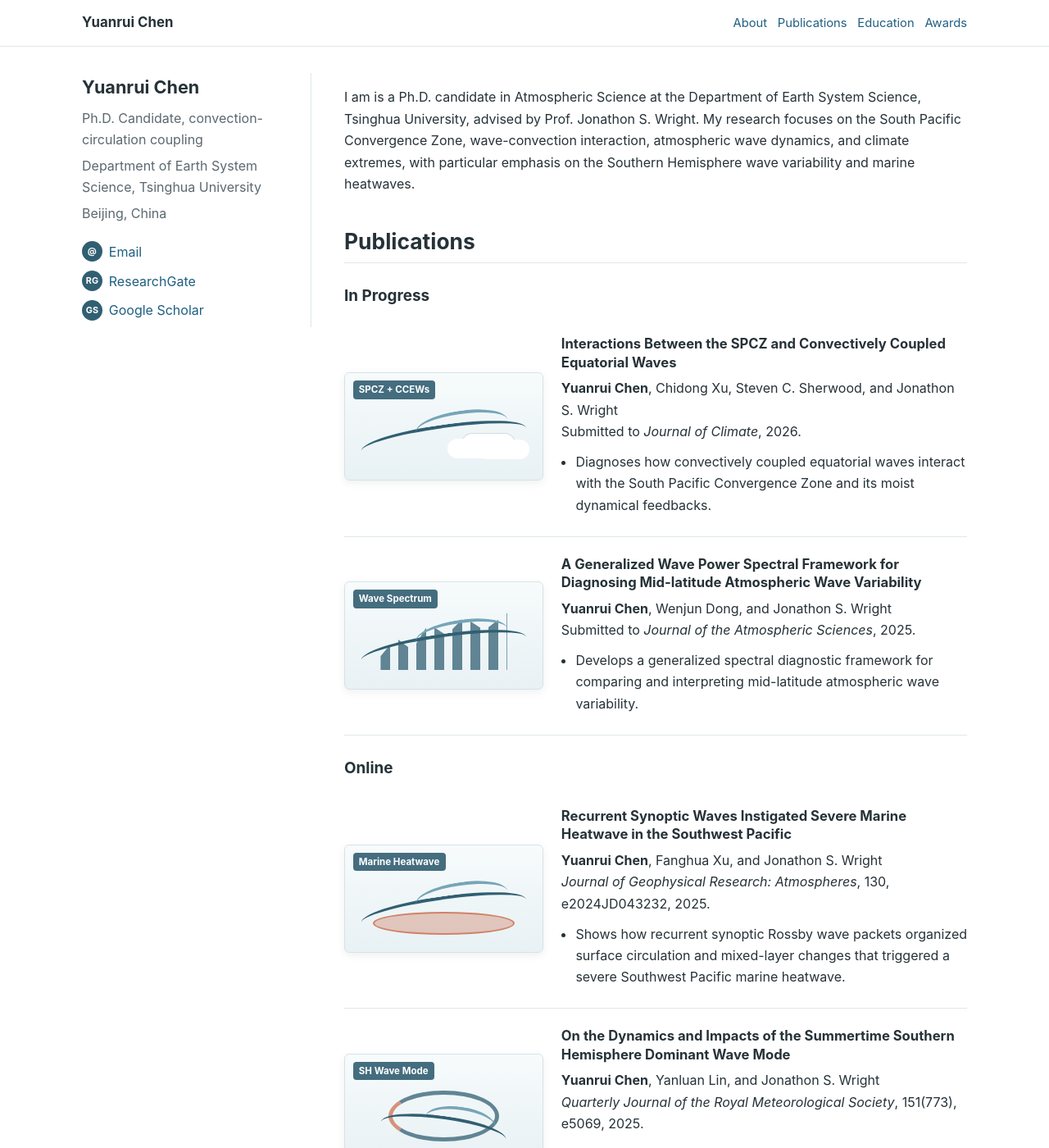
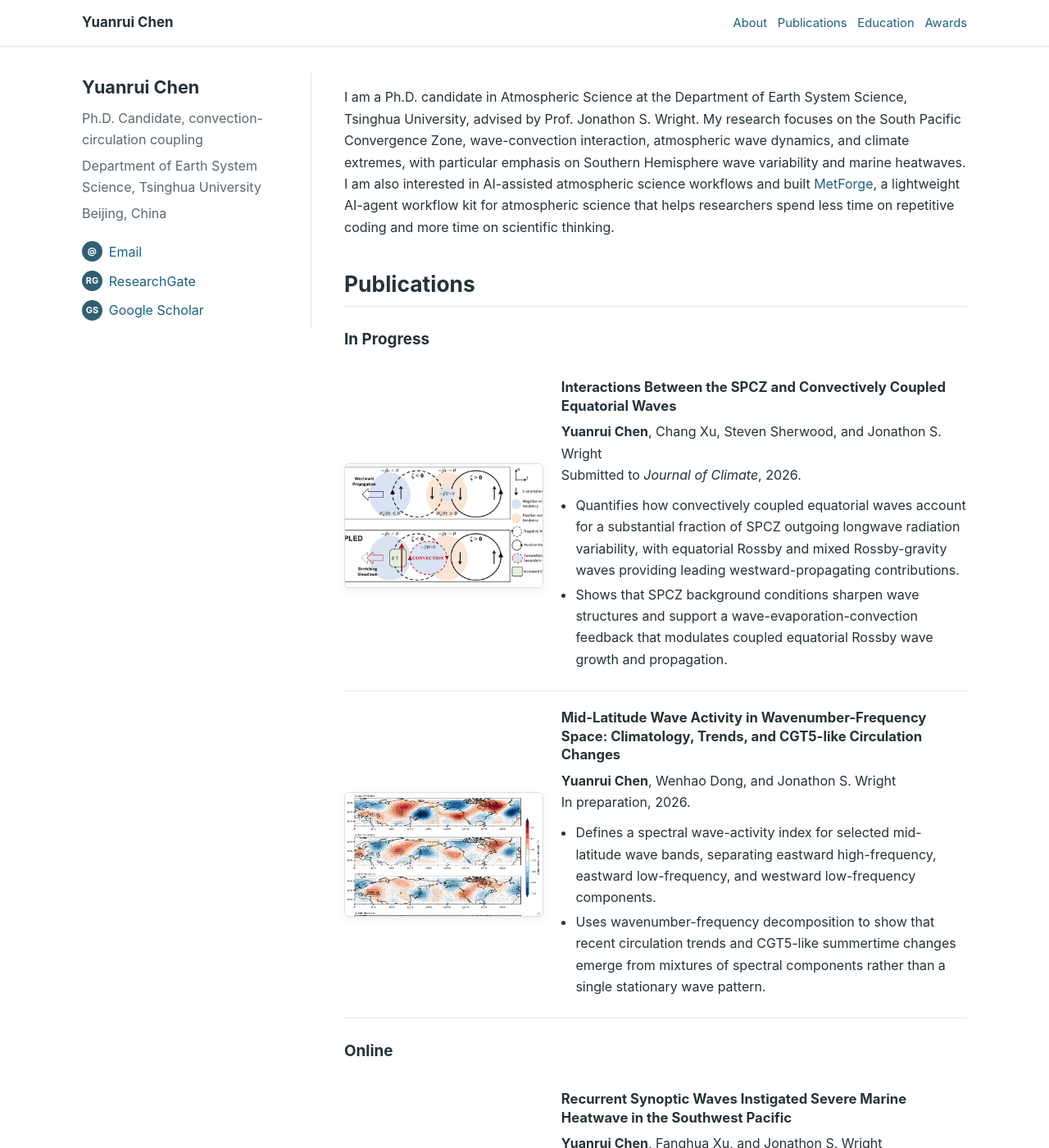
Before and after one commit to yuanruichen/yuanruichen.github.io, a Jekyll site: the page built from index.md, in a window 1280 px wide and 1400 px high. Shown: the whole window at 82% size. Built offline with Jekyll 4.4.1, drawn with Linux system fonts in a browser that asks for light colours; some of the changed text lies outside the part shown.

Commit message:
Update publications and MetForge intro

```diff
--- a/assets/css/main.scss
+++ b/assets/css/main.scss
@@ -184,136 +184,33 @@ h3 {
   margin: .2rem 0;
 }
 
-.scheme-card {
-  position: relative;
+.paper-thumb {
+  display: grid;
+  place-items: center;
+  margin: 0;
+  aspect-ratio: 16 / 10;
   overflow: hidden;
-  min-height: 132px;
   border: 1px solid #d7e3e7;
   border-radius: 6px;
-  background: linear-gradient(180deg, #f7fbfc 0%, #e8f1f4 100%);
+  background: #f7fbfc;
   box-shadow: 0 3px 10px rgba(45, 69, 78, .08);
 }
 
-.scheme-label {
-  position: absolute;
-  top: .55rem;
-  left: .6rem;
-  z-index: 2;
-  padding: .12rem .45rem;
-  border-radius: 4px;
-  color: #fff;
-  background: rgba(49, 95, 114, .9);
-  font-size: .72rem;
-  font-weight: 700;
+.paper-thumb img {
+  width: 100%;
+  height: 100%;
+  display: block;
+  object-fit: cover;
 }
 
-.scheme-wave,
-.scheme-curve {
-  position: absolute;
-  left: 8%;
-  right: 8%;
-  top: 48%;
-  height: 36px;
-  border-top: 4px solid var(--accent);
-  border-radius: 50%;
-  transform: rotate(-8deg);
-}
-
-.scheme-wave::before,
-.scheme-curve::before {
-  content: "";
-  position: absolute;
-  left: 34%;
-  right: 10%;
-  top: -18px;
-  height: 34px;
-  border-top: 4px solid #76a5b7;
-  border-radius: 50%;
-}
-
-.scheme-wave.small {
-  top: 58%;
-  left: 18%;
-  right: 18%;
-  transform: rotate(8deg);
-}
-
-.scheme-clouds {
-  position: absolute;
-  right: 14%;
-  bottom: 25%;
-  width: 64px;
-  height: 24px;
-  border-radius: 999px;
-  background: #ffffff;
-  box-shadow: -18px 6px 0 #fff, 18px 7px 0 #fff, 0 0 0 1px #cfdde2;
-}
-
-.scheme-warm-pool {
-  position: absolute;
-  left: 14%;
-  bottom: 16%;
-  width: 72%;
-  height: 28px;
-  border-radius: 50%;
-  background: rgba(198, 95, 58, .3);
-  border: 2px solid rgba(198, 95, 58, .65);
-}
-
-.scheme-bars {
-  position: absolute;
-  left: 18%;
-  bottom: 18%;
-  width: 64%;
-  height: 58%;
-  background: repeating-linear-gradient(90deg, rgba(49, 95, 114, .75) 0 12px, transparent 12px 22px);
-  clip-path: polygon(0 78%, 12% 48%, 25% 68%, 38% 25%, 52% 44%, 66% 15%, 82% 36%, 100% 8%, 100% 100%, 0 100%);
-}
-
-.scheme-ring {
-  position: absolute;
-  inset: 34% 22% 18% 22%;
-  border: 5px solid rgba(49, 95, 114, .75);
-  border-left-color: rgba(198, 95, 58, .65);
-  border-radius: 50%;
-}
-
-.scheme-quadrants {
-  position: absolute;
-  inset: 25% 18% 18% 18%;
-  background: conic-gradient(from 45deg, rgba(198, 95, 58, .68), rgba(198, 95, 58, .68) 25%, rgba(49, 95, 114, .68) 25%, rgba(49, 95, 114, .68) 50%, rgba(198, 95, 58, .68) 50%, rgba(198, 95, 58, .68) 75%, rgba(49, 95, 114, .68) 75%);
-  border-radius: 50%;
-  opacity: .82;
-}
-
-.scheme-interface {
-  position: absolute;
-  left: 10%;
-  right: 10%;
-  top: 58%;
-  border-top: 4px solid #315f72;
-}
-
-.scheme-arrows::before,
-.scheme-arrows::after {
-  content: "";
-  position: absolute;
-  width: 32px;
-  height: 44px;
-  border-left: 3px solid var(--warm);
-  border-top: 3px solid var(--warm);
-}
-
-.scheme-arrows::before {
-  left: 34%;
-  top: 24%;
-  transform: rotate(45deg);
-}
-
-.scheme-arrows::after {
-  right: 28%;
-  bottom: 16%;
-  transform: rotate(225deg);
+.paper-thumb--empty {
+  color: #fff;
+  background:
+    linear-gradient(135deg, rgba(49, 95, 114, .88), rgba(198, 95, 58, .78)),
+    var(--accent-soft);
+  font-size: .78rem;
+  font-weight: 700;
+  letter-spacing: 0;
 }
 
 @media (max-width: 820px) {
@@ -340,7 +237,7 @@ h3 {
     gap: .9rem;
   }
 
-  .scheme-card {
-    min-height: 118px;
+  .paper-thumb {
+    aspect-ratio: 16 / 9;
   }
 }
--- a/index.md
+++ b/index.md
@@ -6,7 +6,7 @@ permalink: /
 
 <span class='anchor' id='about'></span>
 
-I am is a Ph.D. candidate in Atmospheric Science at the Department of Earth System Science, Tsinghua University, advised by Prof. Jonathon S. Wright. My research focuses on the South Pacific Convergence Zone, wave-convection interaction, atmospheric wave dynamics, and climate extremes, with particular emphasis on the Southern Hemisphere wave variability and marine heatwaves.
+I am a Ph.D. candidate in Atmospheric Science at the Department of Earth System Science, Tsinghua University, advised by Prof. Jonathon S. Wright. My research focuses on the South Pacific Convergence Zone, wave-convection interaction, atmospheric wave dynamics, and climate extremes, with particular emphasis on Southern Hemisphere wave variability and marine heatwaves. I am also interested in AI-assisted atmospheric science workflows and built [MetForge](https://github.com/yuanruichen/MetForge), a lightweight AI-agent workflow kit for atmospheric science that helps researchers spend less time on repetitive coding and more time on scientific thinking.
 
 <span class='anchor' id='publications'></span>
 
@@ -15,35 +15,37 @@ I am is a Ph.D. candidate in Atmospheric Science at the Department of Earth Syst
 ## In Progress
 
 <div class="paper-box paper-spcz" markdown="1">
-<div class="paper-box-image"><div class="scheme-card"><div class="scheme-label">SPCZ + CCEWs</div><div class="scheme-wave"></div><div class="scheme-clouds"></div></div></div>
+<div class="paper-box-image"><figure class="paper-thumb"><img src="/assets/images/publications/spcz-ccew.png" alt="Schematic of SPCZ and convectively coupled equatorial wave feedback"></figure></div>
 <div class="paper-box-text" markdown="1">
 
 ### Interactions Between the SPCZ and Convectively Coupled Equatorial Waves
 
-**Yuanrui Chen**, Chidong Xu, Steven C. Sherwood, and Jonathon S. Wright
+**Yuanrui Chen**, Chang Xu, Steven Sherwood, and Jonathon S. Wright
 Submitted to *Journal of Climate*, 2026.
 
-- Diagnoses how convectively coupled equatorial waves interact with the South Pacific Convergence Zone and its moist dynamical feedbacks.
+- Quantifies how convectively coupled equatorial waves account for a substantial fraction of SPCZ outgoing longwave radiation variability, with equatorial Rossby and mixed Rossby-gravity waves providing leading westward-propagating contributions.
+- Shows that SPCZ background conditions sharpen wave structures and support a wave-evaporation-convection feedback that modulates coupled equatorial Rossby wave growth and propagation.
 </div>
 </div>
 
 <div class="paper-box paper-spectrum" markdown="1">
-<div class="paper-box-image"><div class="scheme-card"><div class="scheme-label">Wave Spectrum</div><div class="scheme-bars"></div><div class="scheme-curve"></div></div></div>
+<div class="paper-box-image"><figure class="paper-thumb"><img src="/assets/images/publications/wave-spectra.png" alt="Spectral wave activity trend decomposition"></figure></div>
 <div class="paper-box-text" markdown="1">
 
-### A Generalized Wave Power Spectral Framework for Diagnosing Mid-latitude Atmospheric Wave Variability
+### Mid-Latitude Wave Activity in Wavenumber-Frequency Space: Climatology, Trends, and CGT5-like Circulation Changes
 
-**Yuanrui Chen**, Wenjun Dong, and Jonathon S. Wright
-Submitted to *Journal of the Atmospheric Sciences*, 2025.
+**Yuanrui Chen**, Wenhao Dong, and Jonathon S. Wright
+In preparation, 2026.
 
-- Develops a generalized spectral diagnostic framework for comparing and interpreting mid-latitude atmospheric wave variability.
+- Defines a spectral wave-activity index for selected mid-latitude wave bands, separating eastward high-frequency, eastward low-frequency, and westward low-frequency components.
+- Uses wavenumber-frequency decomposition to show that recent circulation trends and CGT5-like summertime changes emerge from mixtures of spectral components rather than a single stationary wave pattern.
 </div>
 </div>
 
 ## Online
 
 <div class="paper-box paper-mhw" markdown="1">
-<div class="paper-box-image"><div class="scheme-card"><div class="scheme-label">Marine Heatwave</div><div class="scheme-wave"></div><div class="scheme-warm-pool"></div></div></div>
+<div class="paper-box-image"><figure class="paper-thumb"><img src="/assets/images/publications/mhw-rrwp.png" alt="Recurrent Rossby wave packets during the Southwest Pacific marine heatwave"></figure></div>
 <div class="paper-box-text" markdown="1">
 
 ### Recurrent Synoptic Waves Instigated Severe Marine Heatwave in the Southwest Pacific
@@ -51,12 +53,13 @@ Submitted to *Journal of the Atmospheric Sciences*, 2025.
 **Yuanrui Chen**, Fanghua Xu, and Jonathon S. Wright
 *Journal of Geophysical Research: Atmospheres*, 130, e2024JD043232, 2025.
 
-- Shows how recurrent synoptic Rossby wave packets organized surface circulation and mixed-layer changes that triggered a severe Southwest Pacific marine heatwave.
+- Demonstrates that the 2019/2020 Southwest Pacific marine heatwave developed through two warming stages and an intermediate cooling phase dominated by recurrent synoptic Rossby wave packets.
+- Links wave-organized near-surface circulation to reduced wind-driven mixing, mixed-layer shoaling, enhanced solar warming, and eventual dissipation when the mixed layer returned toward climatology.
 </div>
 </div>
 
 <div class="paper-box paper-shmode" markdown="1">
-<div class="paper-box-image"><div class="scheme-card"><div class="scheme-label">SH Wave Mode</div><div class="scheme-ring"></div><div class="scheme-wave small"></div></div></div>
+<div class="paper-box-image"><figure class="paper-thumb"><img src="/assets/images/publications/zw5-mode.png" alt="Summertime Southern Hemisphere zonal wavenumber-5 mode"></figure></div>
 <div class="paper-box-text" markdown="1">
 
 ### On the Dynamics and Impacts of the Summertime Southern Hemisphere Dominant Wave Mode
@@ -64,12 +67,13 @@ Submitted to *Journal of the Atmospheric Sciences*, 2025.
 **Yuanrui Chen**, Yanluan Lin, and Jonathon S. Wright
 *Quarterly Journal of the Royal Meteorological Society*, 151(773), e5069, 2025.
 
-- Identifies the dynamics and downstream impacts of a dominant summertime Southern Hemisphere wave mode.
+- Provides a comprehensive analysis of summertime Southern Hemisphere zonal wavenumber 5 using a two-dimensional index that tracks propagation and intensity.
+- Connects ZW5 life cycles to baroclinic generation, barotropic decay, surface weather impacts, and concurrent heat extremes across Southern Hemisphere mid-latitudes.
 </div>
 </div>
 
 <div class="paper-box paper-quadrupole" markdown="1">
-<div class="paper-box-image"><div class="scheme-card"><div class="scheme-label">Quadrupole Mode</div><div class="scheme-quadrants"></div></div></div>
+<div class="paper-box-image"><figure class="paper-thumb"><img src="/assets/images/publications/cqm-schematic.png" alt="Coupled Quadrupole Mode schematic in the South Pacific"></figure></div>
 <div class="paper-box-text" markdown="1">
 
 ### A Coupled Quadrupole Mode in the South Pacific
@@ -77,12 +81,13 @@ Submitted to *Journal of the Atmospheric Sciences*, 2025.
 **Yuanrui Chen** and Jonathon S. Wright
 *Journal of Climate*, 37, 6109-6126, 2024.
 
-- Describes a coupled South Pacific quadrupole pattern linking regional circulation, convection, and tropical-extratropical variability.
+- Identifies a Coupled Quadrupole Mode linking the enhanced SPCZ atmospheric pattern and South Pacific Quadrupole sea surface temperature anomalies during austral summer.
+- Shows that the atmospheric component leads the oceanic response by about one month and is organized by a stationary Rossby wave train with coupled atmosphere-ocean feedbacks.
 </div>
 </div>
 
 <div class="paper-box paper-bias" markdown="1">
-<div class="paper-box-image"><div class="scheme-card"><div class="scheme-label">Model Bias</div><div class="scheme-clouds"></div><div class="scheme-bars"></div></div></div>
+<div class="paper-box-image"><figure class="paper-thumb"><img src="/assets/images/publications/james-spcz-bias.png" alt="Wave-convection interaction and SPCZ model bias preview"></figure></div>
 <div class="paper-box-text" markdown="1">
 
 ### Wave-convection interactions amplify convective parameterization biases in the South Pacific Convergence Zone
@@ -90,12 +95,13 @@ Submitted to *Journal of the Atmospheric Sciences*, 2025.
 **Yuanrui Chen**, Wenchao Chu, Jonathon S. Wright, and Yanluan Lin
 *Journal of Advances in Modeling Earth Systems*, 16, e2024MS004334, 2024.
 
-- Demonstrates that wave-convection coupling can amplify convective parameterization biases in simulations of the SPCZ.
+- Shows that wave-convection interactions can amplify convective parameterization biases in SPCZ simulations.
+- Highlights how errors in convection-circulation coupling project onto regional rainfall, circulation, and model-performance biases.
 </div>
 </div>
 
 <div class="paper-box paper-airsea" markdown="1">
-<div class="paper-box-image"><div class="scheme-card"><div class="scheme-label">Air-Sea Flux</div><div class="scheme-interface"></div><div class="scheme-arrows"></div></div></div>
+<div class="paper-box-image"><figure class="paper-thumb paper-thumb--empty"><span>Air-Sea Flux</span></figure></div>
 <div class="paper-box-text" markdown="1">
 
 ### Estimation of gas exchange rate and carbon dioxide gas flux at the sea-air interface
```
Also changed, not shown: assets/images/publications/cqm-schematic.png (added), assets/images/publications/james-spcz-bias.png (added), assets/images/publications/mhw-rrwp.png (added), assets/images/publications/spcz-ccew.png (added), assets/images/publications/wave-spectra.png (added), assets/images/publications/zw5-mode.png (added).
